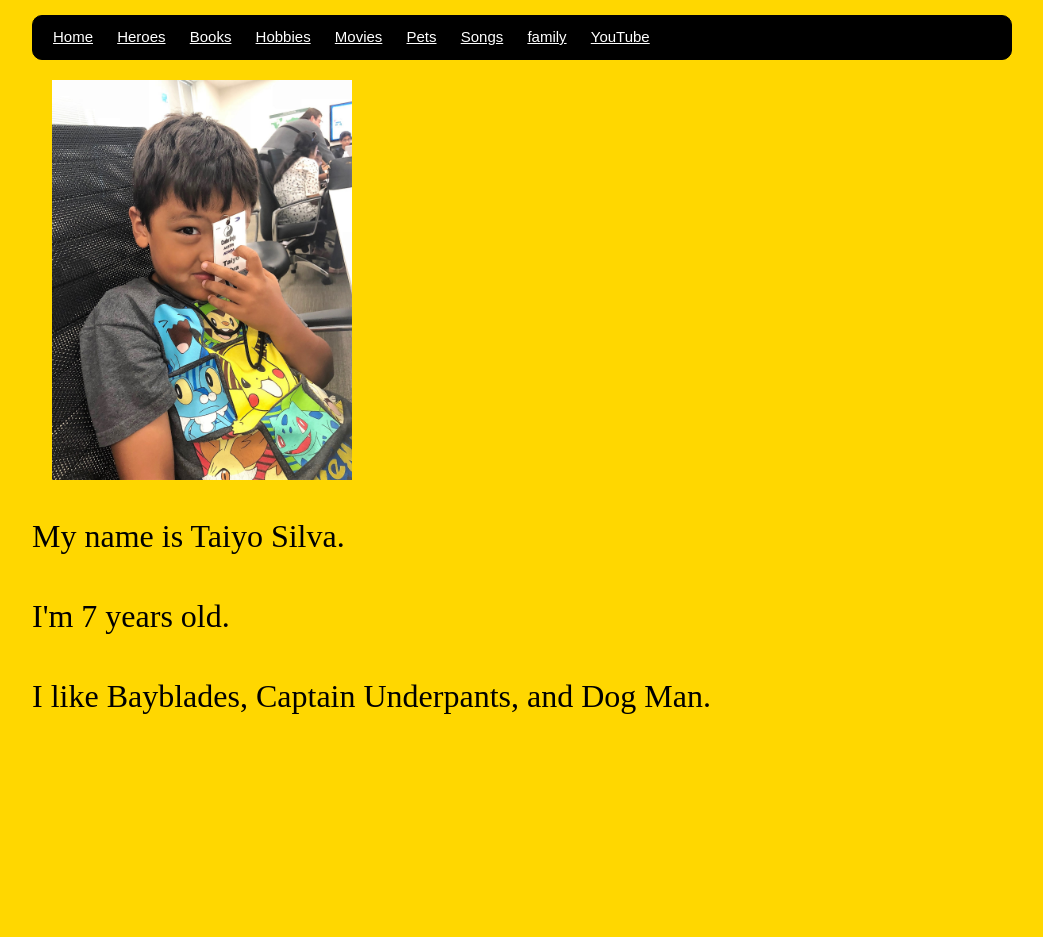
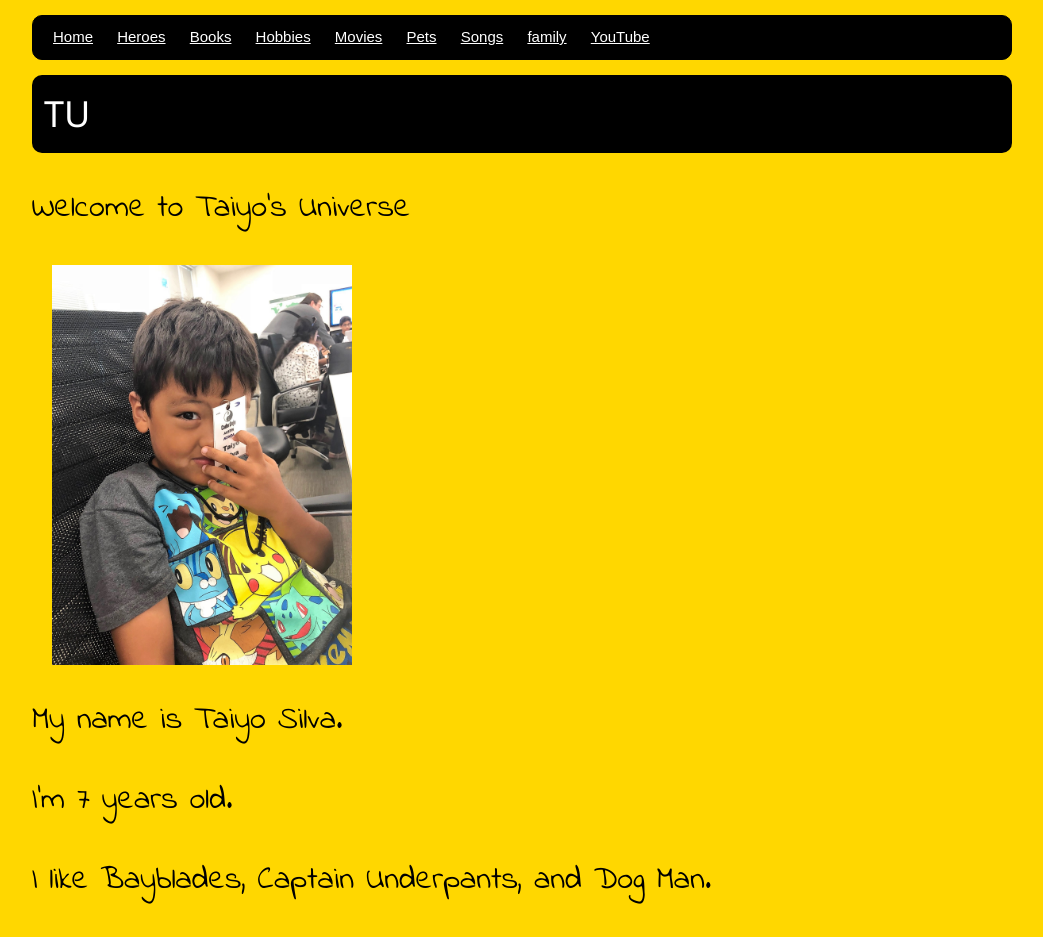
Before and after one commit to TaiyoSilva/tu, a Jekyll site: the page home.html, which Jekyll copies as it is, in a window 1280 px wide. Shown: the whole page, without its empty margins (118-1161 px from the left). Built offline with Jekyll 4.4.1, drawn with Linux system fonts in a browser that asks for light colours; nearby versions of some CDN libraries; some web fonts are replaced; library files that are not in the unit come from our copies; before the commit the page ends 900 px from its top, so only the background shows below that.

Commit message:
Update home.html

```diff
--- a/home.html
+++ b/home.html
@@ -5,6 +5,8 @@
     <title></title>
     <link href="css/w3.css" rel="stylesheet">
     <link href="css/simple.css" rel="stylesheet" type="text/css">
+    <link href="https://fonts.googleapis.com/css?family=Rancho&effect=shadow-multiple" rel="stylesheet" type="text/css">
+    <link href="https://fonts.googleapis.com/css?family=Indie+Flower|Lato" rel="stylesheet">
     <style>
       p {
         font-family: 'Indie Flower', cursive;
@@ -26,12 +28,11 @@
         <li><a href="youtube.html">YouTube </a></li>
     </ul>
 
-
+    <h1 class="font-effect-shadow-multiple">TU</h1>
+    <p>Welcome to Taiyo's Universe</p>
     <div style="margin:20px;">
       <img class="w3-image" width="300" src="images/taiyo.jpg">
     </div>
-
-
     <p>My name is Taiyo Silva.</p>
     <p>I'm 7 years old.</p>
     <p>I like Bayblades, Captain Underpants, and Dog Man.</p>
```
Lines whose indentation alone changed are shown as unchanged.
